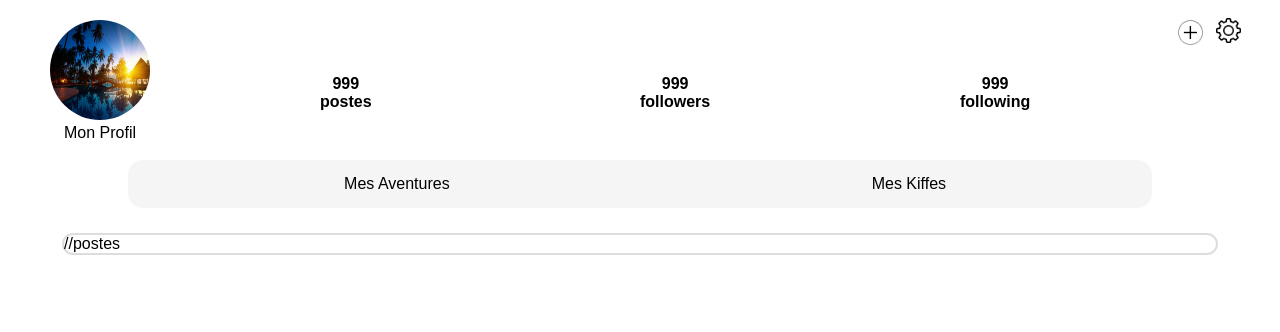
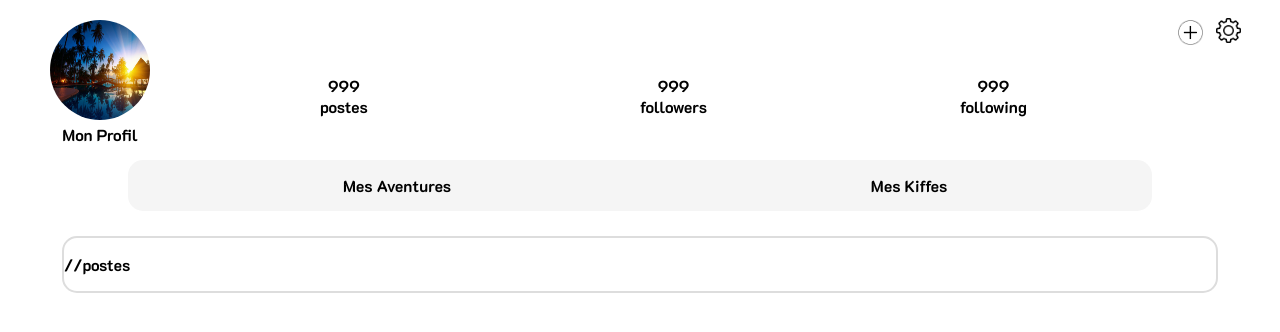
Before and after one commit to aubin4444/Projet_WE4A, a PHP site: page /profil.html in a window 1280 px wide. Shown: the top 332 px of the page. Run offline with PHP 8.4, Linux system fonts and the light colour scheme.

Commit message:
premier commentaire css

```diff
--- a/index.css
+++ b/index.css
@@ -1,15 +1,11 @@
+/*Importation de la police d'écxriture*/
 @font-face{
 	font-family: 'k2d';
 	src: url('./font/k2d-bold.ttf');
 }
 
-*{
-	margin: 0px;
-	padding: 0px;
-}
-
 body{
-	font-family: Arial, sans-serif;
+	font-family: k2d;
 	margin: 0;
 }
 
```
